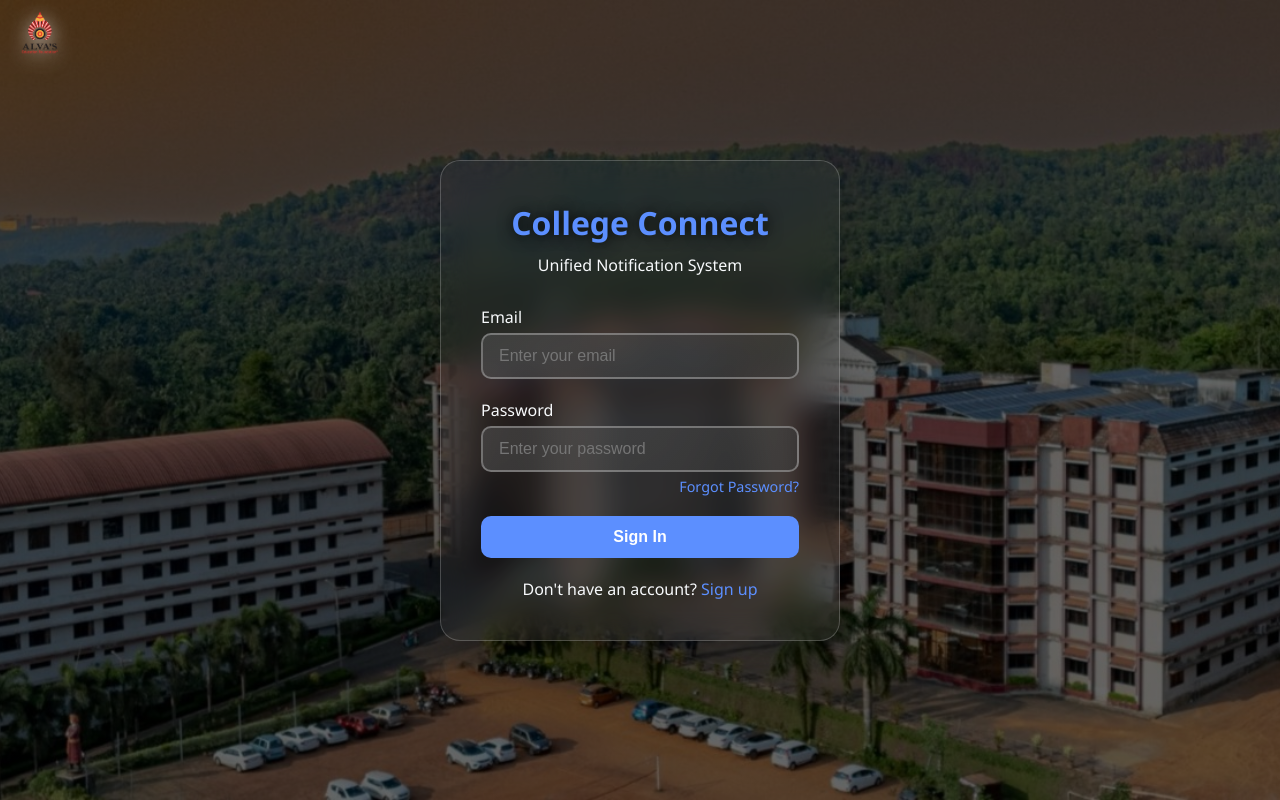
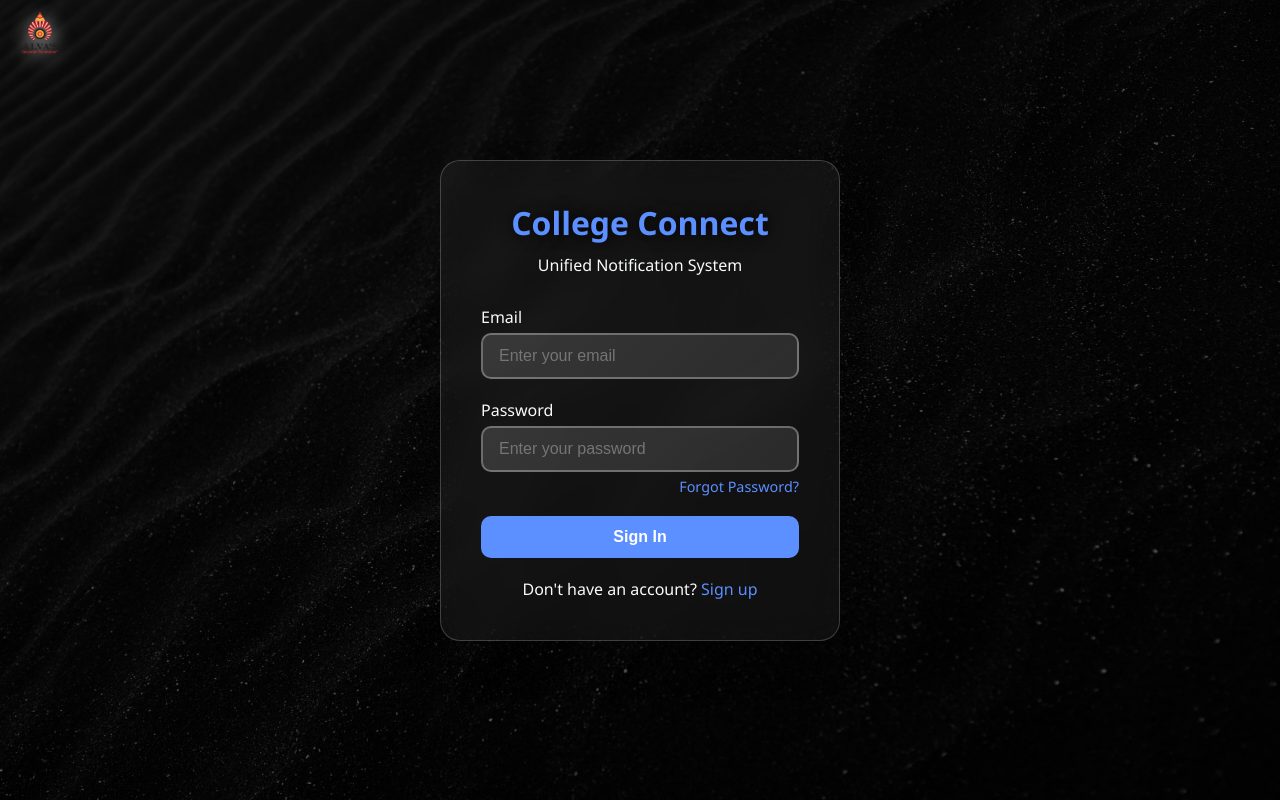
Before and after one commit to virajj12/College-Connect, a plain HTML site: page index.html in a window 1280 px wide. Drawn offline with Linux system fonts and the light colour scheme.

Commit message:
Update style.css

```diff
--- a/style.css
+++ b/style.css
@@ -38,7 +38,7 @@ body {
     width: 100%;
     height: 100%;
     z-index: -1;
-    background-image: linear-gradient(rgba(0, 0, 0, 0.6), rgba(0, 0, 0, 0.6)), url('banner.jpg');
+    background-image: linear-gradient(rgba(0, 0, 0, 0.6), rgba(0, 0, 0, 0.6)), url('login-background.jpg');
     background-repeat: no-repeat;
     background-position: center center;
     background-size: cover;
```
